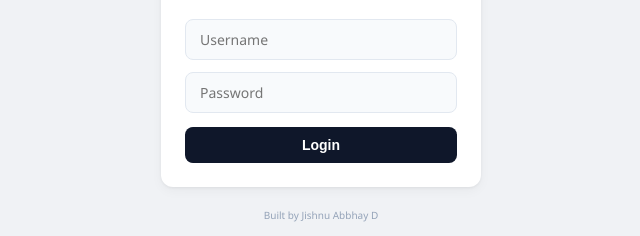
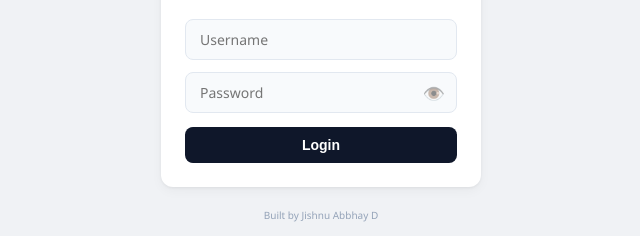
Before and after one commit to jamesy-geek/club-erp-, a website: page public/login.html in a window 1280 px wide. Shown: the part 375-611 px from the top of the page, 319-959 px from the left. Drawn offline with Linux system fonts and the light colour scheme.

Commit message:
Add password visibility toggle to login page

```diff
--- a/public/login.html
+++ b/public/login.html
@@ -20,10 +20,15 @@
         <h2 style="text-align: center; margin-bottom: 16px;">Admin Login</h2>
 
         <input id="username" placeholder="Username">
-        <input id="password" type="password" placeholder="Password">
+
+        <div class="password-wrapper" style="position: relative;">
+          <input id="password" type="password" placeholder="Password" style="padding-right: 40px;">
+          <span id="togglePassword" onclick="togglePasswordVisibility()" style="position: absolute; right: 12px; top: 50%; transform: translateY(-50%); cursor: pointer; opacity: 0.5; font-size: 18px; user-select: none;">👁️</span>
+        </div>
 
         <button onclick="login()" style="width: 100%; justify-content: center; margin-top: 8px;">Login</button>
       </div>
+
 
       <p style="color: #94a3b8; font-size: 10px; margin-top: 16px;">Built by Jishnu Abbhay D</p>
     </div>
@@ -32,7 +37,20 @@
 
   <script>
 
+    function togglePasswordVisibility() {
+      const passwordInput = document.getElementById("password");
+      const toggleIcon = document.getElementById("togglePassword");
+      if (passwordInput.type === "password") {
+        passwordInput.type = "text";
+        toggleIcon.textContent = "🙈";
+      } else {
+        passwordInput.type = "password";
+        toggleIcon.textContent = "👁️";
+      }
+    }
+
     async function login() {
+
 
       const username = document.getElementById("username").value.trim();
       const password = document.getElementById("password").value.trim();
```
